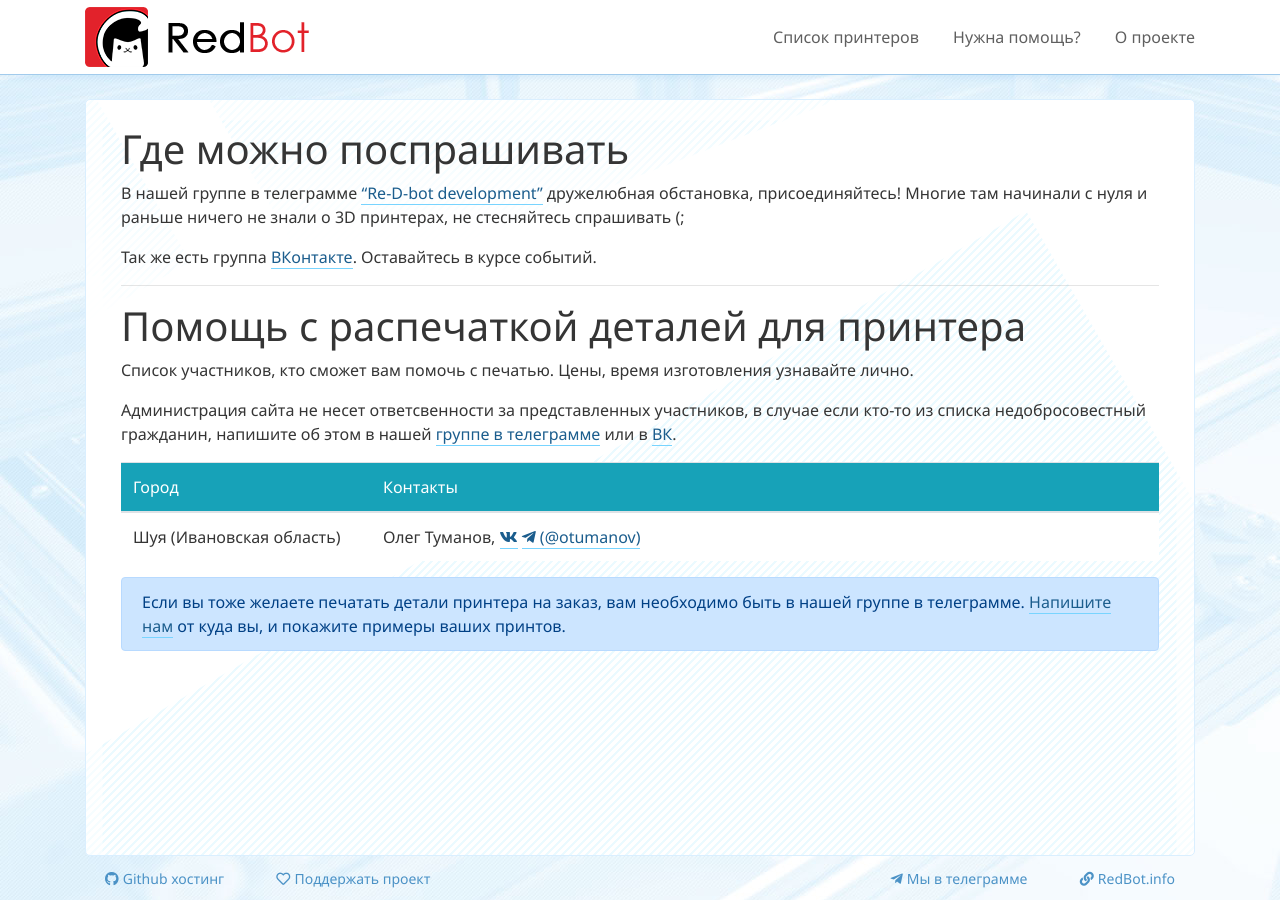
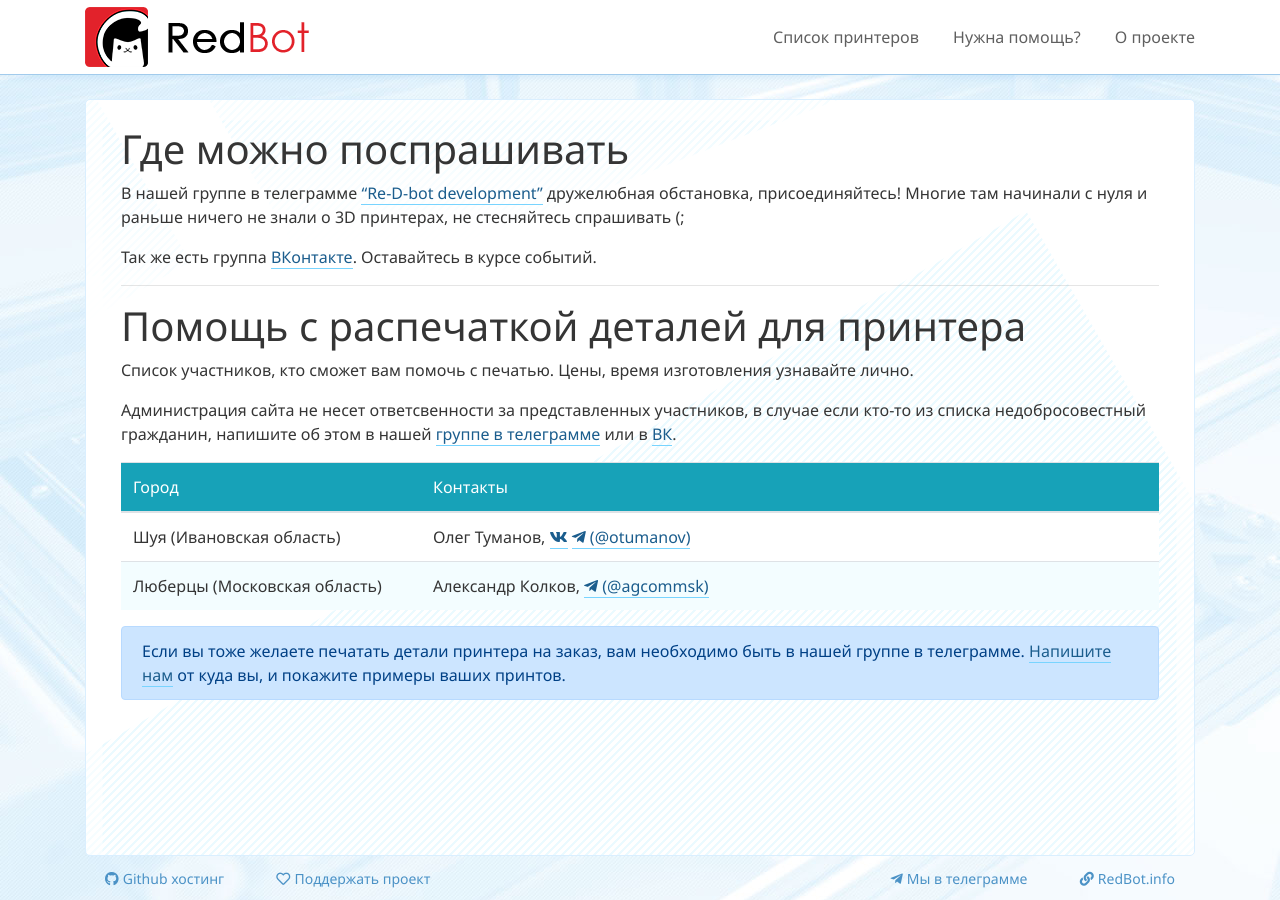
Before and after one commit to NickRimmer/RedBot, a Jekyll site: the page built from pages/ru/help.md, in a window 1280 px wide. Built offline with Jekyll 4.4.1, drawn with Linux system fonts in a browser that asks for light colours; nearby versions of some CDN libraries; comment, search, counter and statistics services are not loaded.

Commit message:
new contact

```diff
--- a/_sass/_main.scss
+++ b/_sass/_main.scss
@@ -73,7 +73,7 @@ ul.list-style-1{
 
 table.help-print-table{
     tr td:nth-child(1){
-        width: 250px;
+        width: 300px;
     }
 }
 
--- a/pages/ru/help.md
+++ b/pages/ru/help.md
@@ -18,7 +18,8 @@ breadcrumb_hide: true
 
 Город | Контакты
 - | -
-Шуя (Ивановская область) | Олег Туманов, [<i class="fab fa-vk"></i>](https://vk.com/oitumanov){:target="_blank"} [<i class="fab fa-telegram-plane"></i> (@otumanov)](https://t.me/otumanov){:target="_blank"}
+Шуя (Ивановская область) | Олег Туманов, [<i class="fab fa-vk"></i>](https://vk.com/oitumanov) [<i class="fab fa-telegram-plane"></i> (@otumanov)](https://t.me/otumanov)
+Люберцы (Московская область) | Александр Колков, [<i class="fab fa-telegram-plane"></i> (@agcommsk)](https://t.me/agcommsk)
 {:.table .help-print-table}
 
 Если вы тоже желаете печатать детали принтера на заказ, вам необходимо быть в нашей группе в телеграмме. [Напишите нам](https://github.com/NickRimmer/RedBot/issues){:target="_blank"} от куда вы, и покажите примеры ваших принтов.
```
